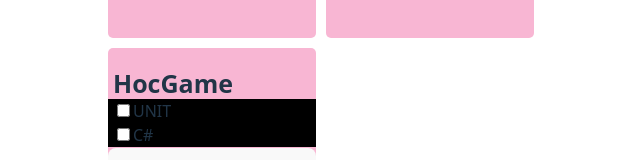
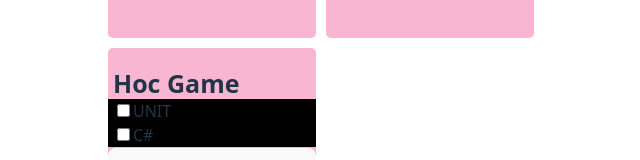
Before and after one commit to heimingtou/todo-list, a React (Vite) app in the folder my-todo-list/: page / in a window 1280 px wide. Shown: the part 389-549 px from the top of the page, without its empty margins (319-959 px from the left). Built offline with nearby package versions, Linux system fonts and the light colour scheme.

Commit message:
them check thanh cong

```diff
--- a/my-todo-list/src/Component/Task/task.jsx
+++ b/my-todo-list/src/Component/Task/task.jsx
@@ -6,9 +6,14 @@
 import Popup from "../popUp/Popup"
 export default function Task({task,handleAdd}){
     const [showPopup,setShowPopup]=useState(false)
-    let listTask= task.list.map(list=>
-        <CheckBox key={list}>{list}</CheckBox>
-    )
+    // let listTask= task.list.map(list=>
+    //     <CheckBox key={list}>{list.data}</CheckBox>
+    // )
+    let listTask=[]
+    for(let i=0;i<task.list.length;i++)
+    {
+        listTask.push( <CheckBox >{task.list[i].data}</CheckBox>)
+    }
     return(
         <div className="task">
         {showPopup&&
--- a/my-todo-list/src/Component/Tasks/tasks.jsx
+++ b/my-todo-list/src/Component/Tasks/tasks.jsx
@@ -10,21 +10,25 @@
         id:Date.now()+1,
         title:"Hoc Web co ban",
         list:[
-            "CSS","HTML","JS"
+            {data:"CSS",check:false},
+            {data:"HTML", check:false},
+            {data:"JS",check:false}
         ]
     },
     {
         id:Date.now()+2,
         title:"Hoc Web nang cao",
         list:[
-            "JSX","TS"
+           {data:"JSX", check:false},
+           {data:"TS",check:false}
         ]
     },
     {
         id:Date.now()+3,
-        title:"HocGame",
+        title:"Hoc Game",
         list:[
-            "UNIT","C#"
+            {data:"UNIT",check:false},
+            {data:"C#",check:false}
         ]
     }
 ]
@@ -46,7 +50,7 @@
     const newTask = {
                     id: Date.now(),
                     title: "",
-                    list: []
+                    list: [{data:"",check:false}]
                 };
     setNewTask(newTask)
     setShowPopup(true)
--- a/my-todo-list/src/Component/popUp/Popup.jsx
+++ b/my-todo-list/src/Component/popUp/Popup.jsx
@@ -3,7 +3,7 @@
 import Input from "../Input/Input";
 import "./Popup.css"
 export default function Popup({onAdd,onClose,taskList}){
-    const [listT,dispatch]=useReducer(reducer,taskList)
+
     // them input list
 //     function add(){
 
@@ -16,16 +16,17 @@
    function reducer(listT,action){
         switch (action.type){
             case 'add':
-                return {...listT,list:[...listT.list,""]};
+                return {...listT,list:[...listT.list,{data:"",check:false}]};
             case 'delete':
                 return {...listT,list:listT.list.filter((_,i)=>i!==action.id)}
             case 'change':
-                return {...listT,list:listT.list.map((item,i)=>i==action.id?action.value:item)}
+                return {...listT,list:listT.list.map((item,i)=>i==action.id?{...item,data:action.value}:item)}
             case 'changeTitle':
                 return { ...listT, title: action.value }
 
         }
    }
+   const [listT,dispatch]=useReducer(reducer,taskList)
    // cap nhat lai mang list
 //    function handleChange(e, index){
 //         let newList=[...list];
@@ -40,7 +41,7 @@
     const data={
         id:listT.id,
         title:listT.title,
-       list: listT.list.filter((item) => item.trim() !== "") // loai bo cac o rong
+       list: listT.list.filter((item) => item.data.trim() !== "") // loai bo cac o rong
     }
     onAdd(data) // goi callback truyen du lieu cho component cha
     onClose()// goi callback dong popup
@@ -49,7 +50,7 @@
    let renderList = listT.list.map((item, i) => (
   <div key={i} style={{ display: "flex" }}>
     <button className="btn" onClick={() => dispatch({type:'delete',id:i})}>-</button>
-    <Input placeholder={`List ${i + 1}`} className="list" value={item} onChange={(e)=>dispatch({type:'change',id: i,value:e.target.value})} />
+    <Input placeholder={`List ${i + 1}`} className="list" value={item.data} onChange={(e)=>dispatch({type:'change',id: i,value:e.target.value})} />
   </div>
 ));
     return(
```
